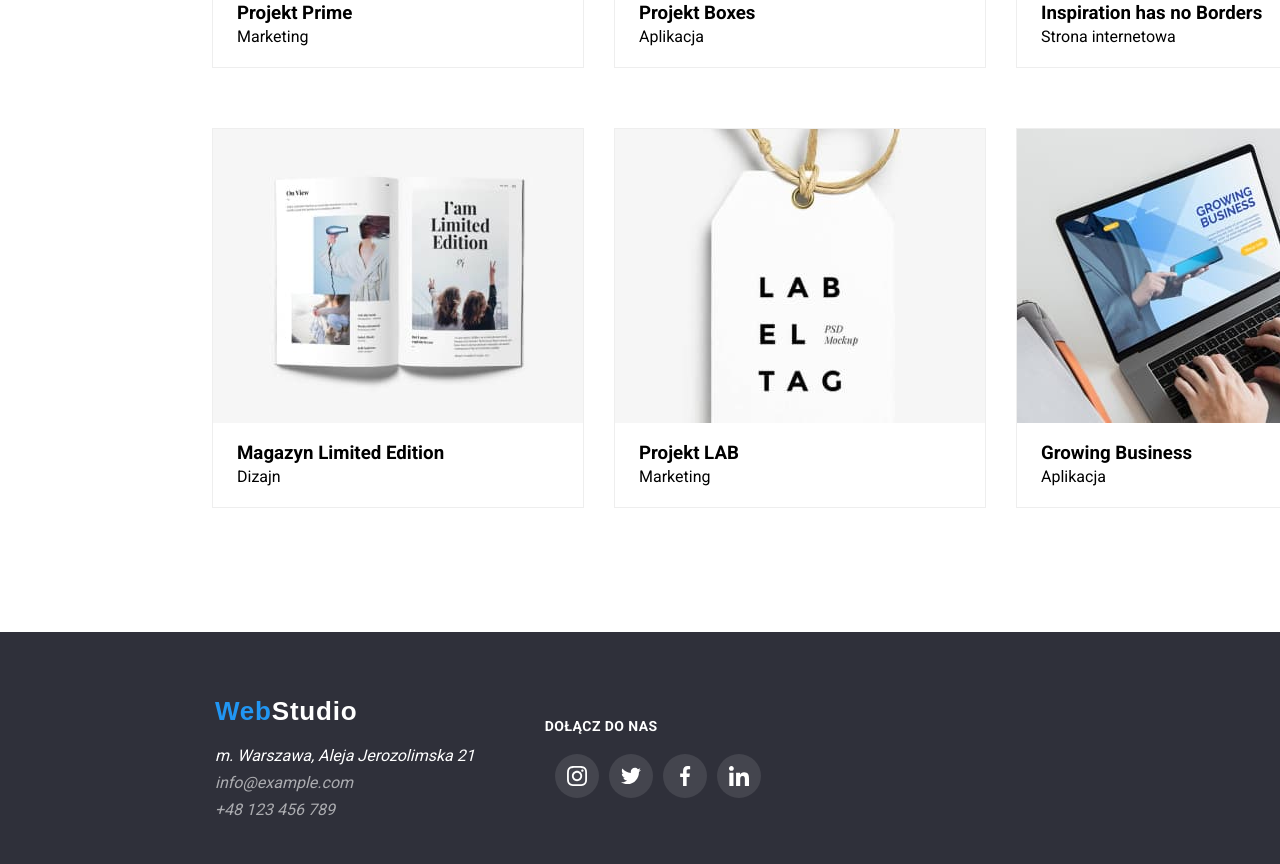
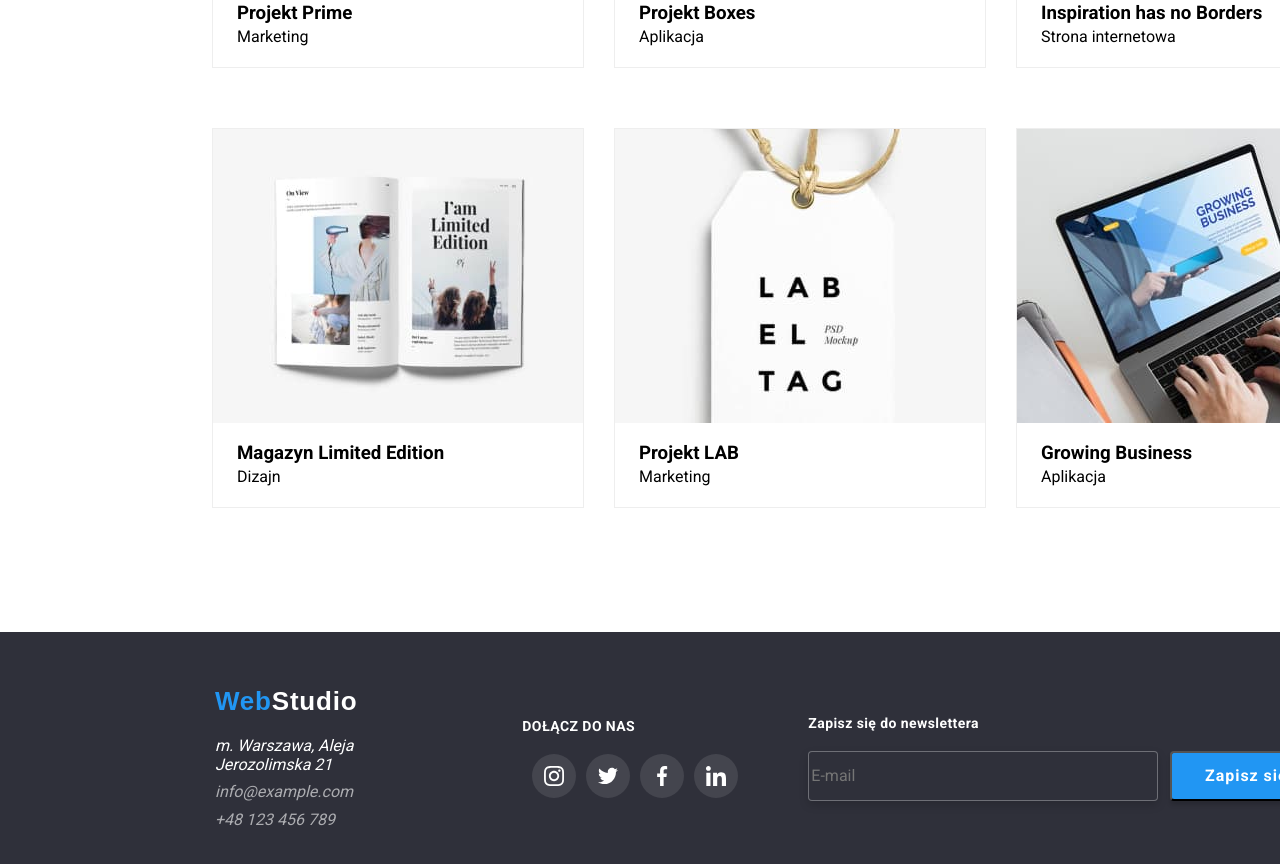
Before and after one commit to dmjs23/goit-markup-hw-06, a plain HTML site: page portfolio.html in a window 1280 px wide. Shown: the part 900-1764 px from the top of the page. Drawn offline with Linux system fonts and the light colour scheme.

Commit message:
Update portfolio.html

```diff
--- a/portfolio.html
+++ b/portfolio.html
@@ -282,6 +282,7 @@
       </section>
     </main>
     <footer class="footer_designed footer_backgraund_color">
+      <div class="container flex">
         <div class="container_foot">
           <a href="./index.html" class="logo end link"
             ><span class="decoration_leters">Web</span>Studio</a
@@ -327,6 +328,19 @@
             </li>
           </ul>
         </div>
+        <div class="container_foot">
+          <h3>Zapisz się do newslettera</h3>
+          <form class="flex">
+            <input class="foot_mail" type="email" placeholder="E-mail" />
+            <button class="foot_send" type="submit">
+              <p>Zapisz się</p>
+              <svg class="icon_send" width="106px" height="60px">
+                <use xlink:href="images/my_sprite.svg#icon-icon-send"></use>
+              </svg>
+            </button>
+          </form>
+        </div>
+      </div>
     </footer>
   </body>
 </html>
```
Lines whose indentation alone changed are shown as unchanged.
